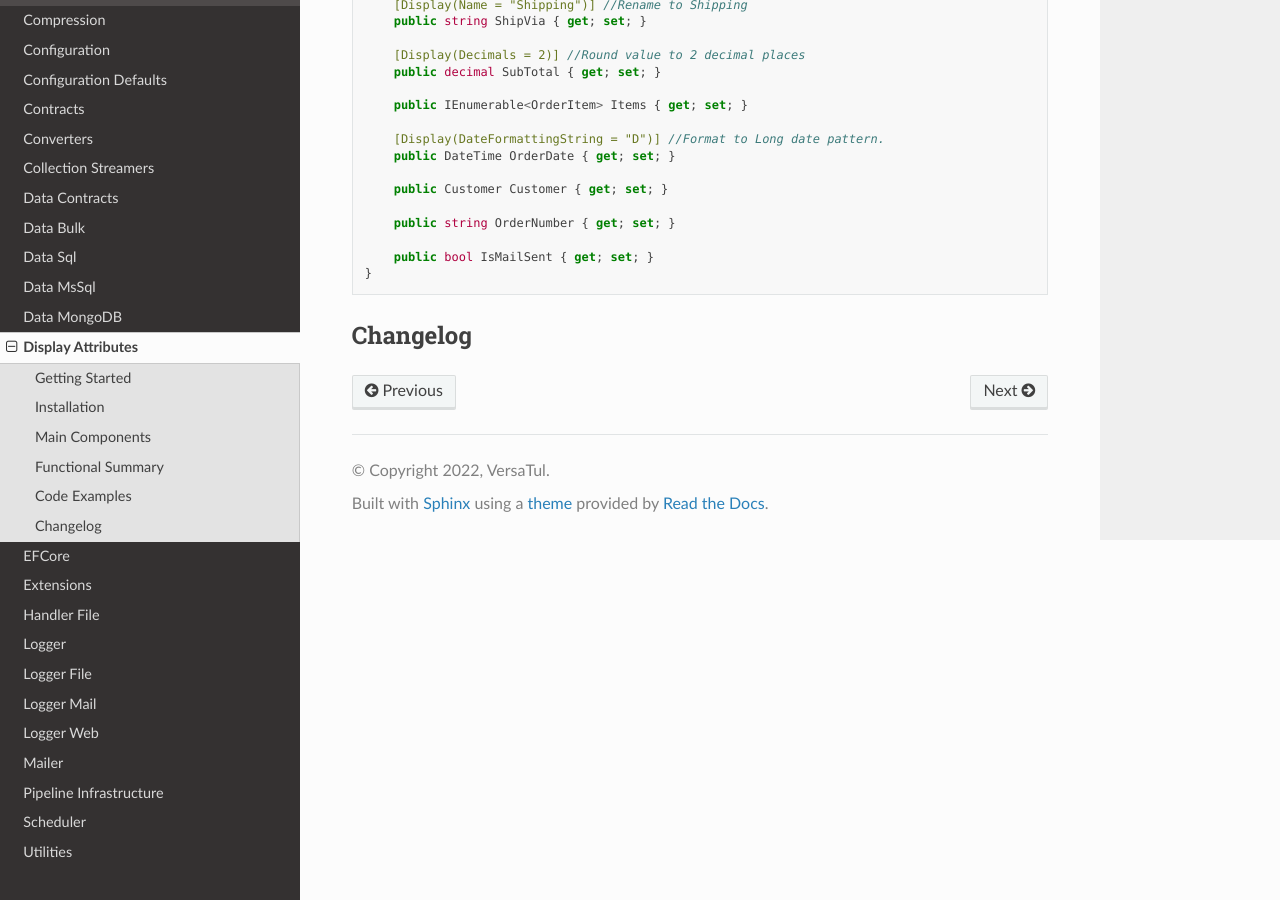
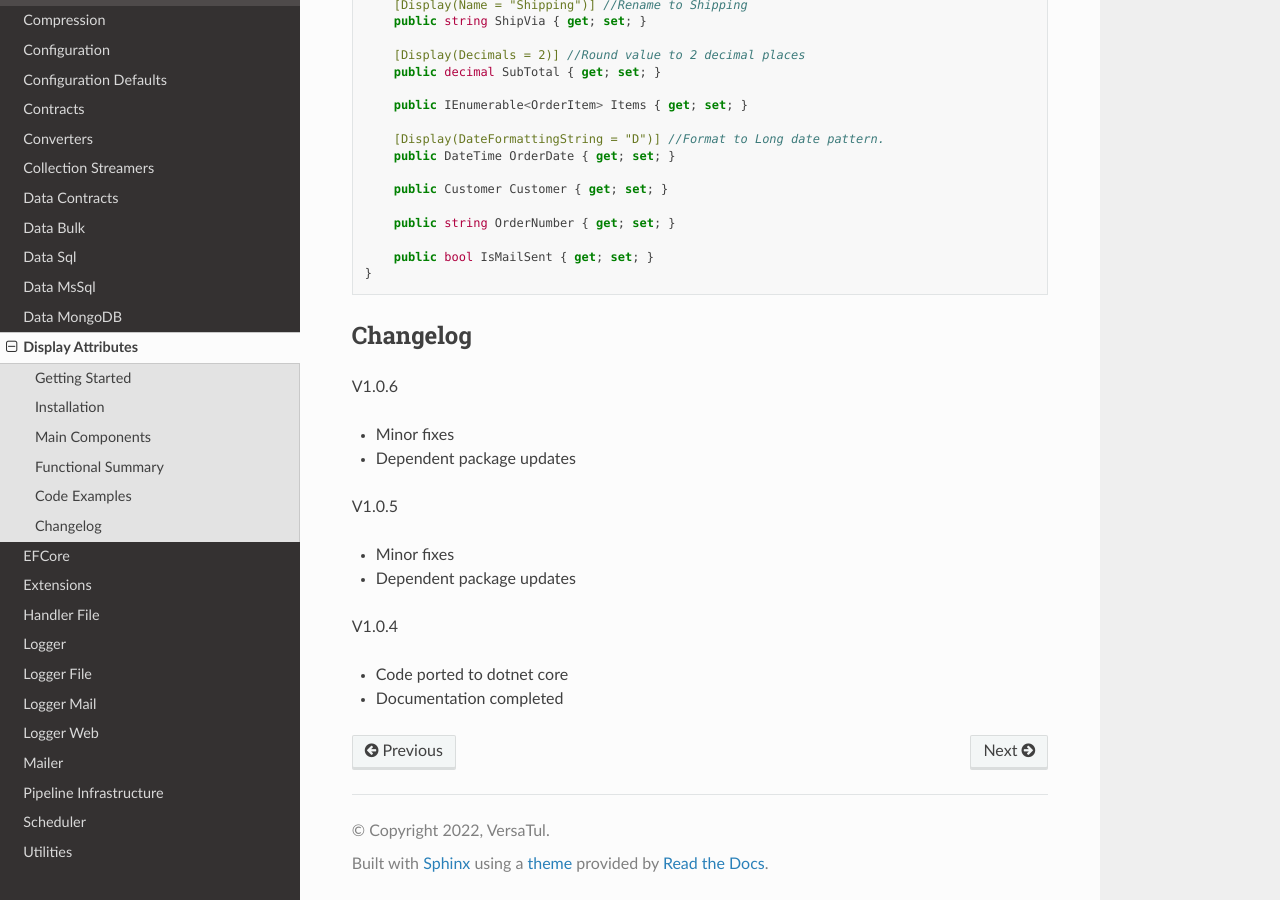
Before and after one commit to BjornWilliams/DocsVersaTul, a Sphinx documentation site: the page built from docs/source/display-attributes.rst, in a window 1280 px wide and 900 px high, scrolled down 1335 px. Built offline with Sphinx 7.4.7 and the Read the Docs theme 2.0.0, drawn with Linux system fonts in a browser that asks for light colours.

Commit message:
Update display-attributes.rst

```diff
--- a/docs/source/display-attributes.rst
+++ b/docs/source/display-attributes.rst
@@ -67,3 +67,18 @@ Code Examples
 
 Changelog
 -------------
+
+V1.0.6
+
+* Minor fixes
+* Dependent package updates
+
+V1.0.5
+
+* Minor fixes
+* Dependent package updates
+
+V1.0.4
+
+* Code ported to dotnet core
+* Documentation completed
```
